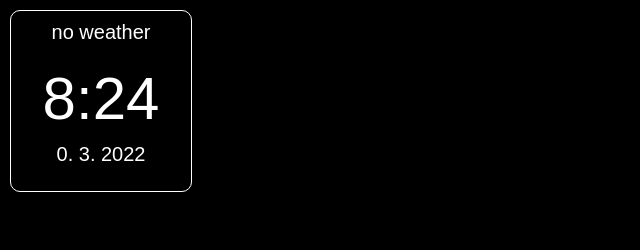
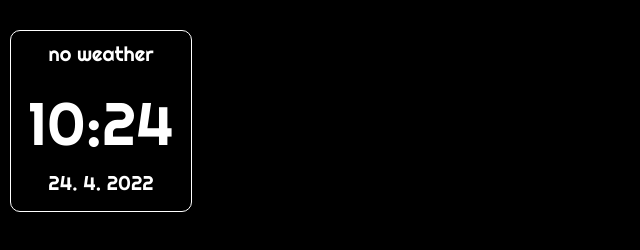
Before and after one commit to skooda/watchy-watch-face, a plain HTML site: page index.html in a window 1280 px wide. Shown: the whole page, without its empty margins (0-640 px from the left). Drawn offline with Linux system fonts and the light colour scheme; no server answers.

Commit message:
Tweak watchface

```diff
--- a/index.html
+++ b/index.html
@@ -1,11 +1,13 @@
-<html>
+e<html>
     <head>
+        <meta charset="UTF-8">
         <style>
-            body {margin: 0; padding: 0; width: 200px; height: 200px; overflow: hidden; background: black;}
+            @import url('https://fonts.googleapis.com/css2?family=Righteous&display=swap');
+            body {font-family: 'Righteous', cursive; margin: 0; padding: 0; width: 200px; height: 200px; overflow: hidden; background: black;}
             #main {margin: 10px; width: 180px; height: 180px; border: 1px solid white; border-radius: 10px; color: white; background: black;}
-            #time {font-family: Arial, Helvetica, sans-serif; margin: 0 auto; font-size: 60px; text-align: center; margin-top: 20px;}
-            #weather {font-family: Arial, Helvetica, sans-serif; margin: 0 auto; font-size: 20px; text-align: center; margin-top: 10px;}
-            #date {font-family: Arial, Helvetica, sans-serif; margin: 0 auto; font-size: 20px; text-align: center; margin-top: 10px;}
+            #time {margin: 0 auto; font-size: 60px; text-align: center; margin-top: 20px;}
+            #weather {margin: 0 auto; font-size: 20px; text-align: center; margin-top: 10px;}
+            #date {margin: 0 auto; font-size: 20px; text-align: center; margin-top: 10px;}
         </style>
     </head>
     <body>
@@ -15,9 +17,21 @@
             <div id="date">not available</div>
         </div>
         <script>
-            let date = new Date()
+            function changeTimezone(date, ianatz) {
+                // suppose the date is 12:00 UTC
+                var invdate = new Date(date.toLocaleString('en-US', {
+                timeZone: ianatz
+                }));
+                // then invdate will be 07:00 in Toronto
+                // and the diff is 5 hours
+                var diff = date.getTime() - invdate.getTime();
+                // so 12:00 in Toronto is 17:00 UTC
+                return new Date(date.getTime() - diff); // needs to substract
+            }
+
+            let date = changeTimezone(new Date(), "Europe/Prague")
             document.getElementById('time').innerHTML = date.getHours() + ":" + date.getMinutes()
-            document.getElementById('date').innerHTML = date.getDay() + ". " + date.getMonth() + ". " + date.getFullYear()
+            document.getElementById('date').innerHTML = date.getDate() + ". " + (date.getMonth() + 1) + ". " + date.getFullYear()
 
             let url = "https://api.openweathermap.org/data/2.5/weather?q=Prague&units=metric&lang=cz&appid=f058fe1cad2afe8e2ddc5d063a64cecb"
 
```
